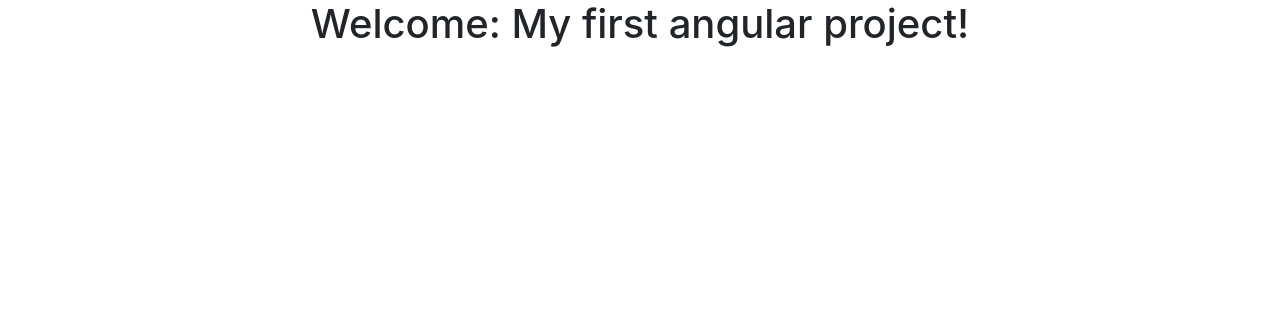
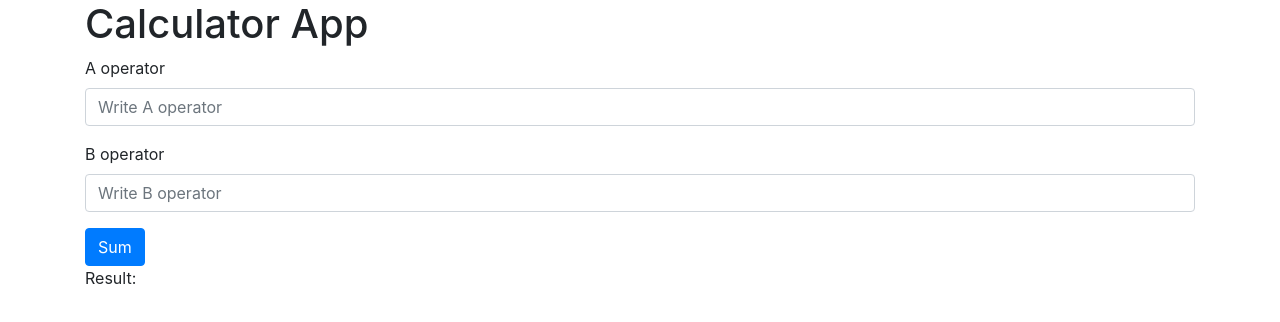
Before and after one commit to calvarezrodriguez/learningAngular, an Angular app: page / in a window 1280 px wide. Shown: the top 322 px of the page. Built offline with nearby package versions, Linux system fonts and the light colour scheme.

Commit message:
My sum calculator app

```diff
--- a/src/app/app.component.html
+++ b/src/app/app.component.html
@@ -1,6 +1,10 @@
-<!--The content below is only a placeholder and can be replaced.-->
-<div style="text-align:center">
-  <h1>
-    Welcome: {{ title }}!
-  </h1>
+<div class="container">
+  <div class="row">
+    <div class="col">
+      <h1>
+        {{title}}
+      </h1>
+      <app-sum></app-sum>
+    </div>
+  </div>
 </div>
--- a/src/app/app.component.ts
+++ b/src/app/app.component.ts
@@ -6,5 +6,5 @@ import { Component } from '@angular/core';
   styleUrls: ['./app.component.css']
 })
 export class AppComponent {
-  title = 'My first angular project';
+  title = 'Calculator App';
 }
--- a/src/app/app.module.ts
+++ b/src/app/app.module.ts
@@ -3,10 +3,12 @@ import { NgModule } from '@angular/core';
 import {FormsModule} from '@angular/forms'
 
 import { AppComponent } from './app.component';
+import { SumComponent } from './sum/sum.component';
 
 @NgModule({
   declarations: [
-    AppComponent
+    AppComponent,
+    SumComponent
   ],
   imports: [
     BrowserModule,
--- /dev/null
+++ b/src/app/sum/sum.component.html
@@ -0,0 +1,28 @@
+<form>
+  <div class="form-group">
+    <label>A operator</label>
+    <p>
+      <input
+        class="form-control"
+        name="A"
+        type="number"
+        [(ngModel)]="aOperator"
+        placeholder="Write A operator"
+      />
+    </p>
+    <!-- {{ aOperator }} -->
+    <label>B operator</label>
+    <p>
+      <input
+        class="form-control"
+        name="B"
+        type="number"
+        [(ngModel)]="bOperator"
+        placeholder="Write B operator"
+      />
+    </p>
+    <!-- {{ bOperator }} -->
+    <button class="btn btn-primary" (click)="onSum()">Sum</button>
+    <p>Result: {{ result }}</p>
+  </div>
+</form>
--- /dev/null
+++ b/src/app/sum/sum.component.ts
@@ -0,0 +1,20 @@
+import { Component, OnInit } from '@angular/core';
+
+@Component({
+  selector: 'app-sum',
+  templateUrl: './sum.component.html',
+  styleUrls: ['./sum.component.css'],
+})
+export class SumComponent implements OnInit {
+  aOperator: number;
+  bOperator: number;
+  result: number;
+
+  constructor() {}
+
+  onSum() {
+    this.result = this.aOperator + this.bOperator;
+  }
+
+  ngOnInit(): void {}
+}
```
Also changed, not shown: src/app/sum/sum.component.css (added), 1 other file (tests, documents, lock files or other folders).
